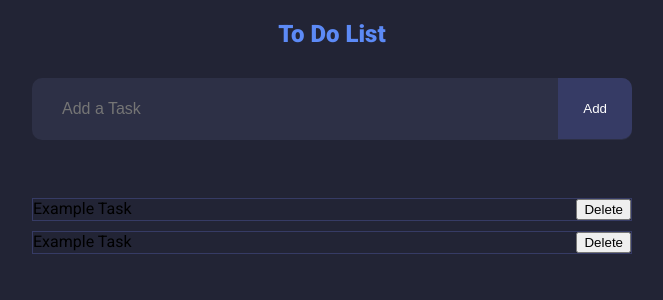
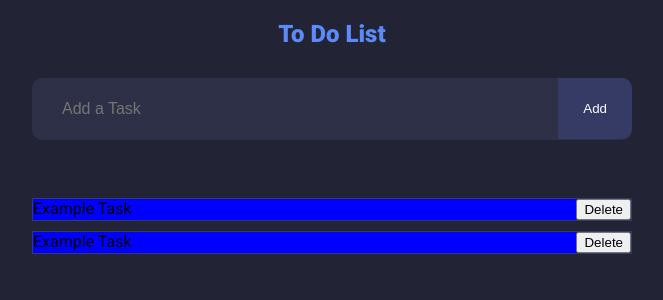
Before and after one commit to Disaster-Loki/To-Do-List, a React (Vite) app in the folder app/: page / in a window 1280 px wide. Shown: the top 300 px of the page, without its empty margins (308-971 px from the left). Built offline with nearby package versions, Linux system fonts and the light colour scheme.

Commit message:
Version 1.2

```diff
--- a/app/src/TodoList.css
+++ b/app/src/TodoList.css
@@ -75,6 +75,11 @@ input{
     background: #151627;
 }
 
+.item span{
+    width: 100%;
+    background: blue;
+}
+
 @media screen and (max-width: 900px) {
     form{
         width: 100%;
```
